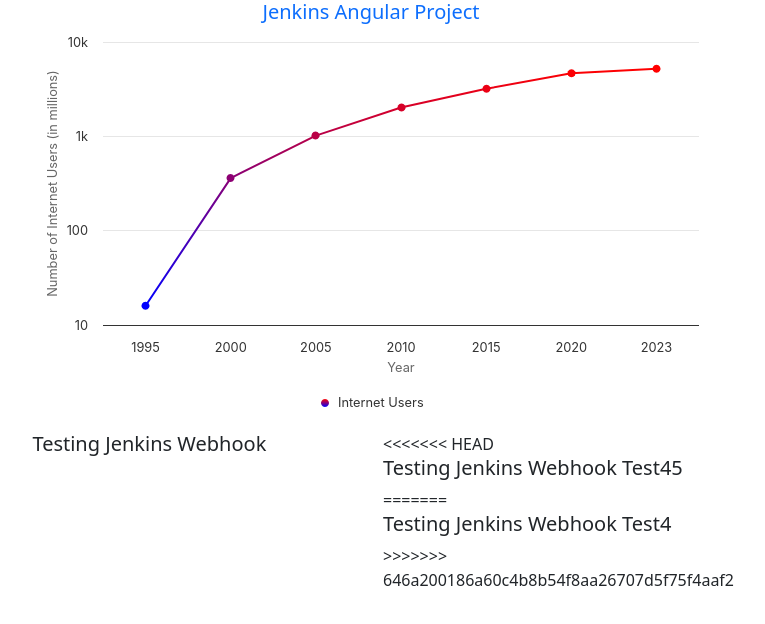
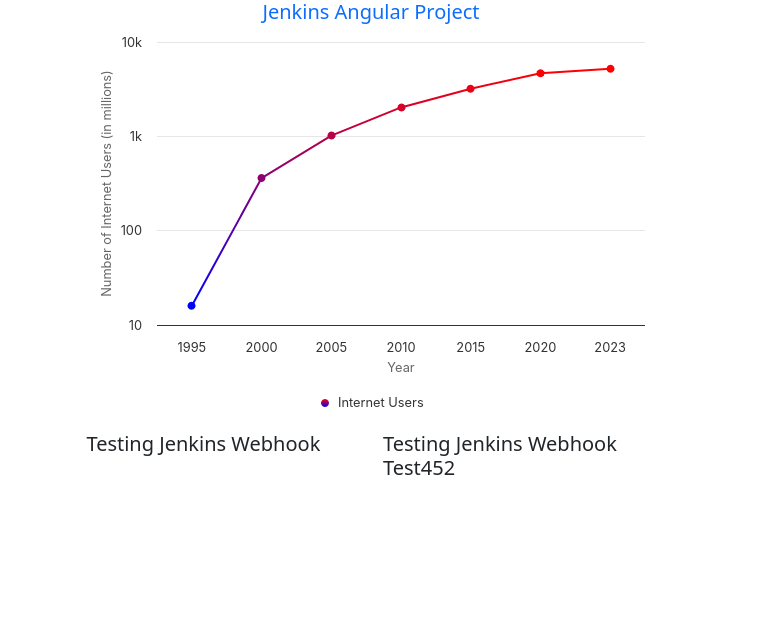
Before and after one commit to shivaparchuri/angular_jenkins, an Angular app: page / in a window 1280 px wide. Shown: the top 624 px of the page, without its empty margins (269-1034 px from the left). Built offline with nearby package versions, Linux system fonts and the light colour scheme.

Commit message:
new changes1

```diff
--- a/src/app/jenkins1/jenkins1.component.html
+++ b/src/app/jenkins1/jenkins1.component.html
@@ -6,10 +6,6 @@
         <h5>Testing Jenkins Webhook</h5>
     </div>
     <div class="col-6">
-<<<<<<< HEAD
-        <h5>Testing Jenkins Webhook Test45</h5>
-=======
-        <h5>Testing Jenkins Webhook Test4</h5>
->>>>>>> 646a200186a60c4b8b54f8aa26707d5f75f4aaf2
+        <h5>Testing Jenkins Webhook Test452</h5>
     </div>
 </div>
```
